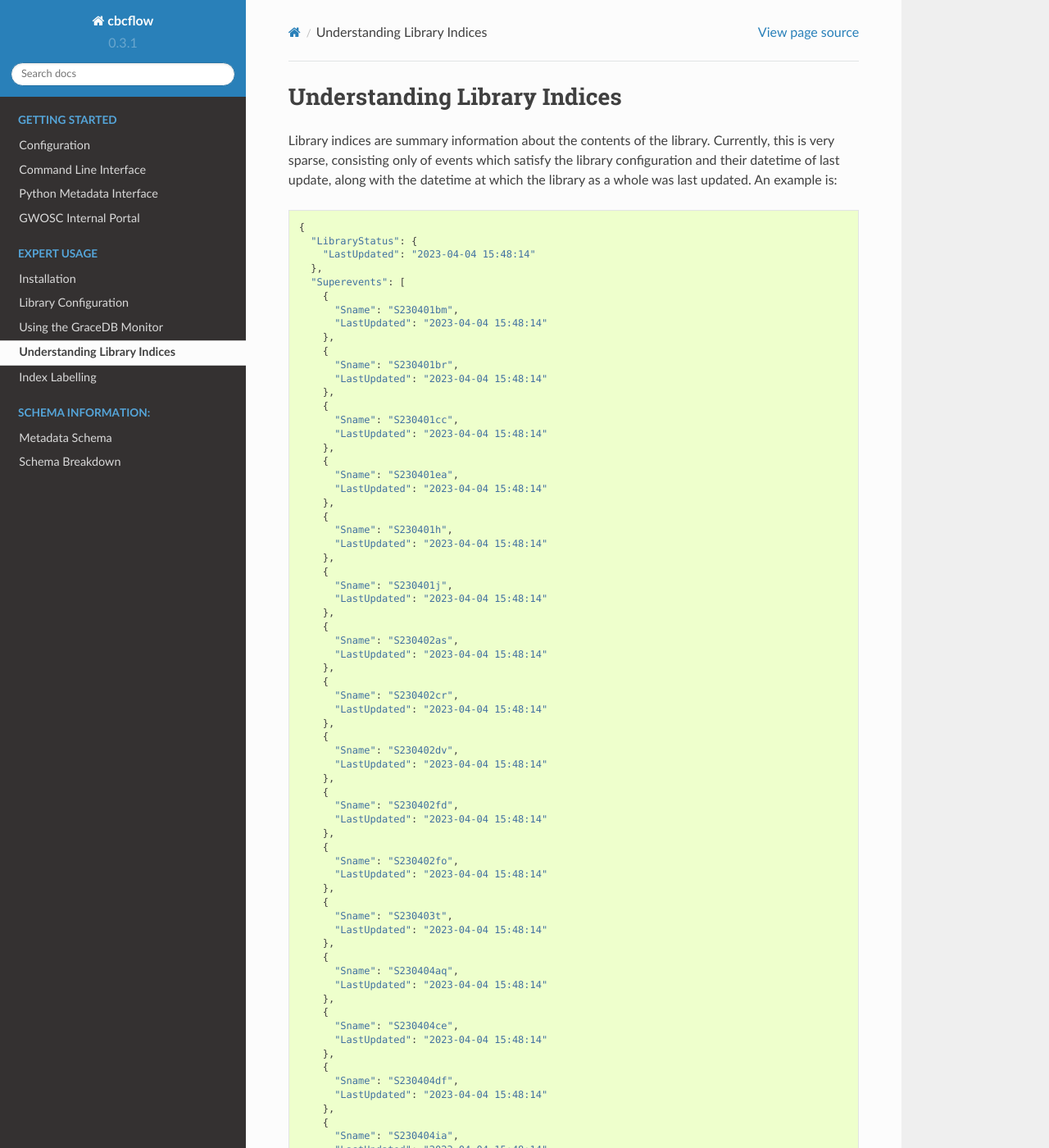
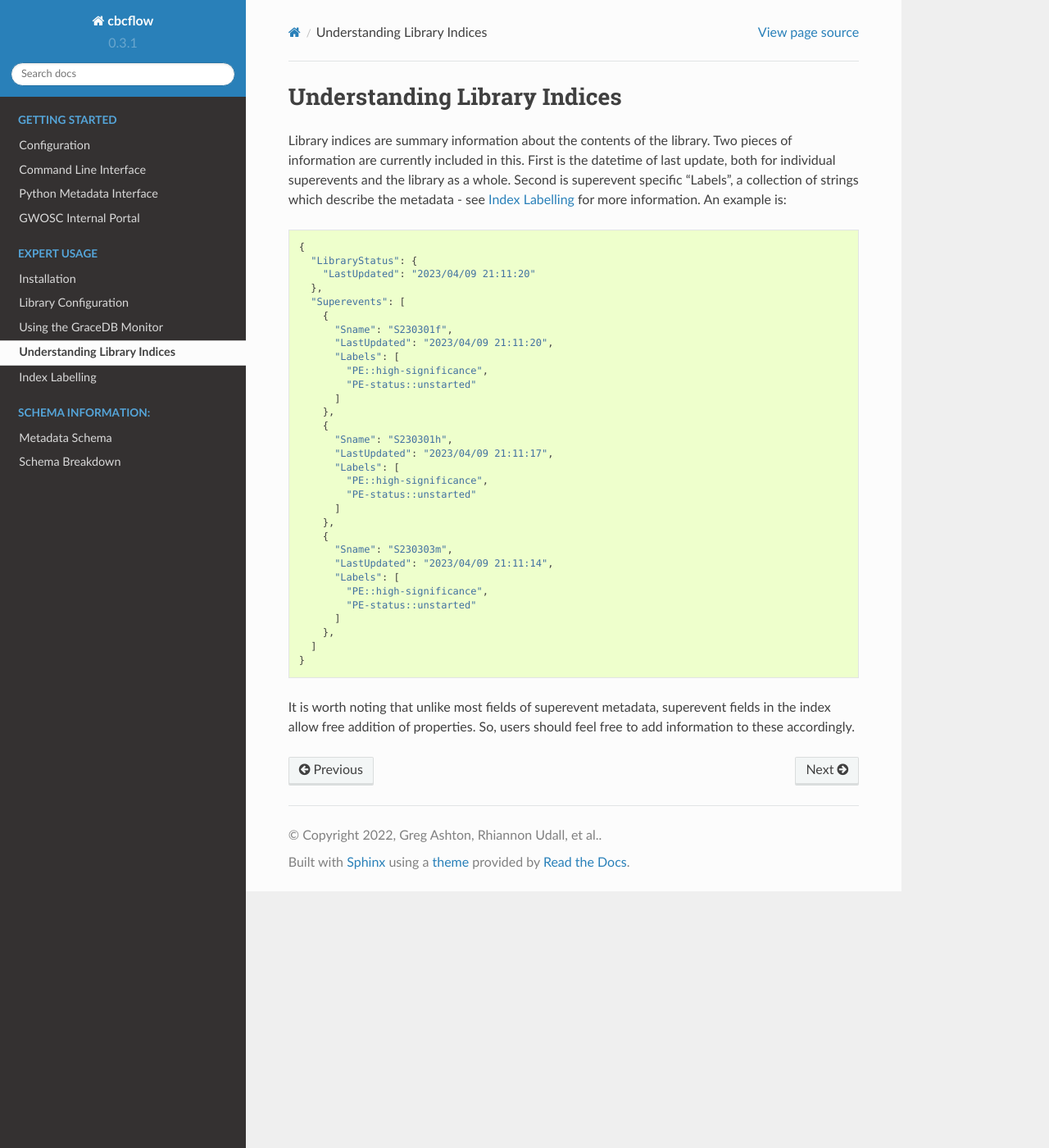
Before and after one commit to Rhiannon-Udall/cbcflow, a Sphinx documentation site: the page built from docs/source/library-indices.rst, in a window 1280 px wide and 1400 px high. Shown: the whole window at 82% size. Built offline with Sphinx 7.4.7 and the Read the Docs theme 2.0.0, drawn with Linux system fonts in a browser that asks for light colours; some of the changed text lies outside the part shown.

Commit message:
Update library-indices to reflect added label information

```diff
--- a/docs/source/library-indices.rst
+++ b/docs/source/library-indices.rst
@@ -2,93 +2,47 @@ Understanding Library Indices
 =============================
 
 Library indices are summary information about the contents of the library.
-Currently, this is very sparse, consisting only of events which satisfy the library configuration and their datetime of last update,
-along with the datetime at which the library as a whole was last updated.
+Two pieces of information are currently included in this.
+First is the datetime of last update, both for individual superevents and the library as a whole.
+Second is superevent specific "Labels", a collection of strings which describe the metadata
+- see :doc:`library-index-labelling` for more information.
 An example is:
 
 .. code-block::
 
   {
     "LibraryStatus": {
-      "LastUpdated": "2023-04-04 15:48:14"
+      "LastUpdated": "2023/04/09 21:11:20"
     },
     "Superevents": [
       {
-        "Sname": "S230401bm",
-        "LastUpdated": "2023-04-04 15:48:14"
+        "Sname": "S230301f",
+        "LastUpdated": "2023/04/09 21:11:20",
+        "Labels": [
+          "PE::high-significance",
+          "PE-status::unstarted"
+        ]
       },
       {
-        "Sname": "S230401br",
-        "LastUpdated": "2023-04-04 15:48:14"
+        "Sname": "S230301h",
+        "LastUpdated": "2023/04/09 21:11:17",
+        "Labels": [
+          "PE::high-significance",
+          "PE-status::unstarted"
+        ]
       },
       {
-        "Sname": "S230401cc",
-        "LastUpdated": "2023-04-04 15:48:14"
+        "Sname": "S230303m",
+        "LastUpdated": "2023/04/09 21:11:14",
+        "Labels": [
+          "PE::high-significance",
+          "PE-status::unstarted"
+        ]
       },
-      {
-        "Sname": "S230401ea",
-        "LastUpdated": "2023-04-04 15:48:14"
-      },
-      {
-        "Sname": "S230401h",
-        "LastUpdated": "2023-04-04 15:48:14"
-      },
-      {
-        "Sname": "S230401j",
-        "LastUpdated": "2023-04-04 15:48:14"
-      },
-      {
-        "Sname": "S230402as",
-        "LastUpdated": "2023-04-04 15:48:14"
-      },
-      {
-        "Sname": "S230402cr",
-        "LastUpdated": "2023-04-04 15:48:14"
-      },
-      {
-        "Sname": "S230402dv",
-        "LastUpdated": "2023-04-04 15:48:14"
-      },
-      {
-        "Sname": "S230402fd",
-        "LastUpdated": "2023-04-04 15:48:14"
-      },
-      {
-        "Sname": "S230402fo",
-        "LastUpdated": "2023-04-04 15:48:14"
-      },
-      {
-        "Sname": "S230403t",
-        "LastUpdated": "2023-04-04 15:48:14"
-      },
-      {
-        "Sname": "S230404aq",
-        "LastUpdated": "2023-04-04 15:48:14"
-      },
-      {
-        "Sname": "S230404ce",
-        "LastUpdated": "2023-04-04 15:48:14"
-      },
-      {
-        "Sname": "S230404df",
-        "LastUpdated": "2023-04-04 15:48:14"
-      },
-      {
-        "Sname": "S230404ia",
-        "LastUpdated": "2023-04-04 15:48:14"
-      },
-      {
-        "Sname": "S230404jc",
-        "LastUpdated": "2023-04-04 15:48:14"
-      },
-      {
-        "Sname": "S230404ko",
-        "LastUpdated": "2023-04-04 15:48:14"
-      }
     ]
   }
 
-However, it is worth noting that unlike most fields of superevent metadata,
+
+It is worth noting that unlike most fields of superevent metadata,
 superevent fields in the index allow free addition of properties.
-That is, if it is desired to downselect events of interest then tag them with identifying information,
-indices provide a useful infrastructure for doing so.
+So, users should feel free to add information to these accordingly.
```
